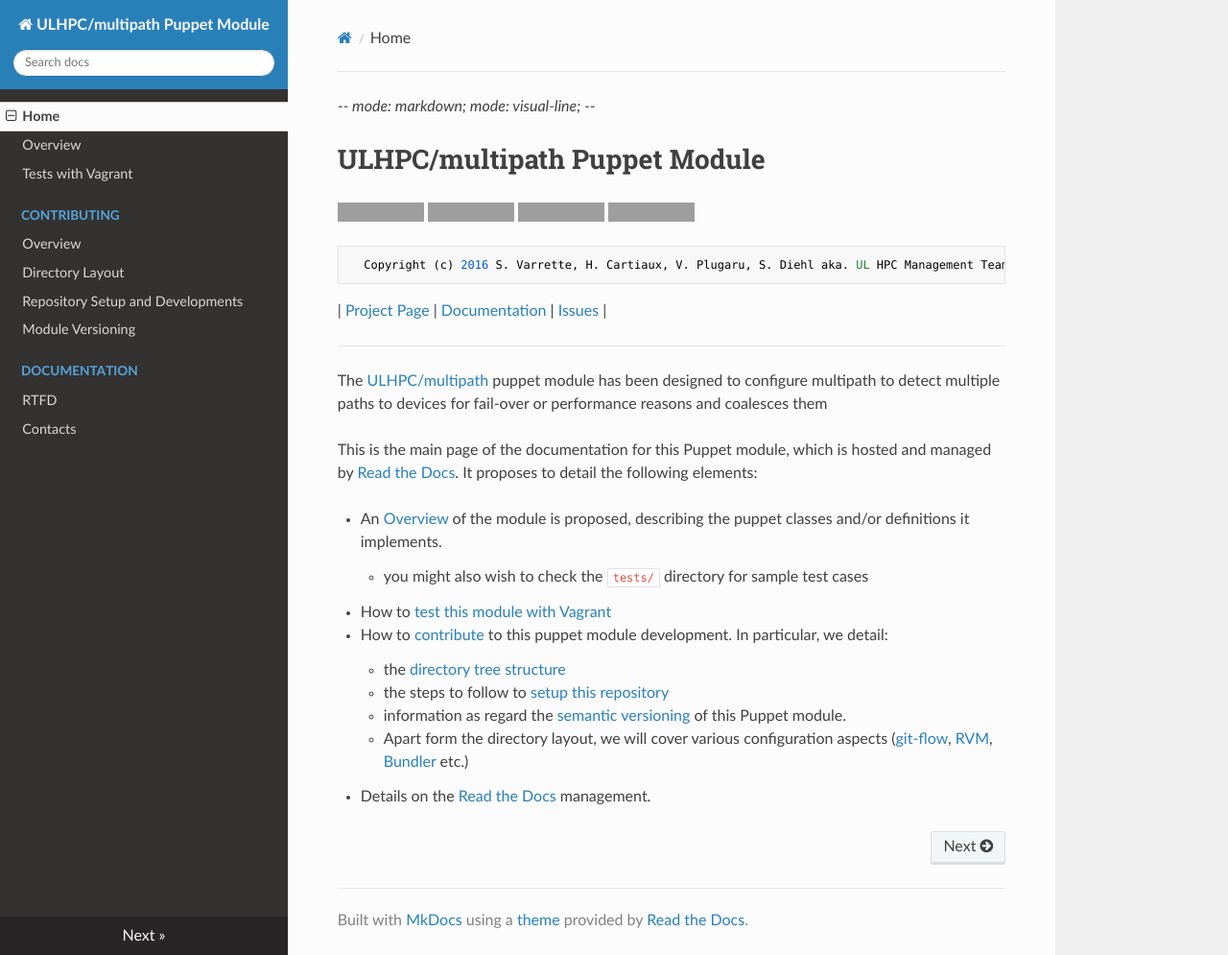
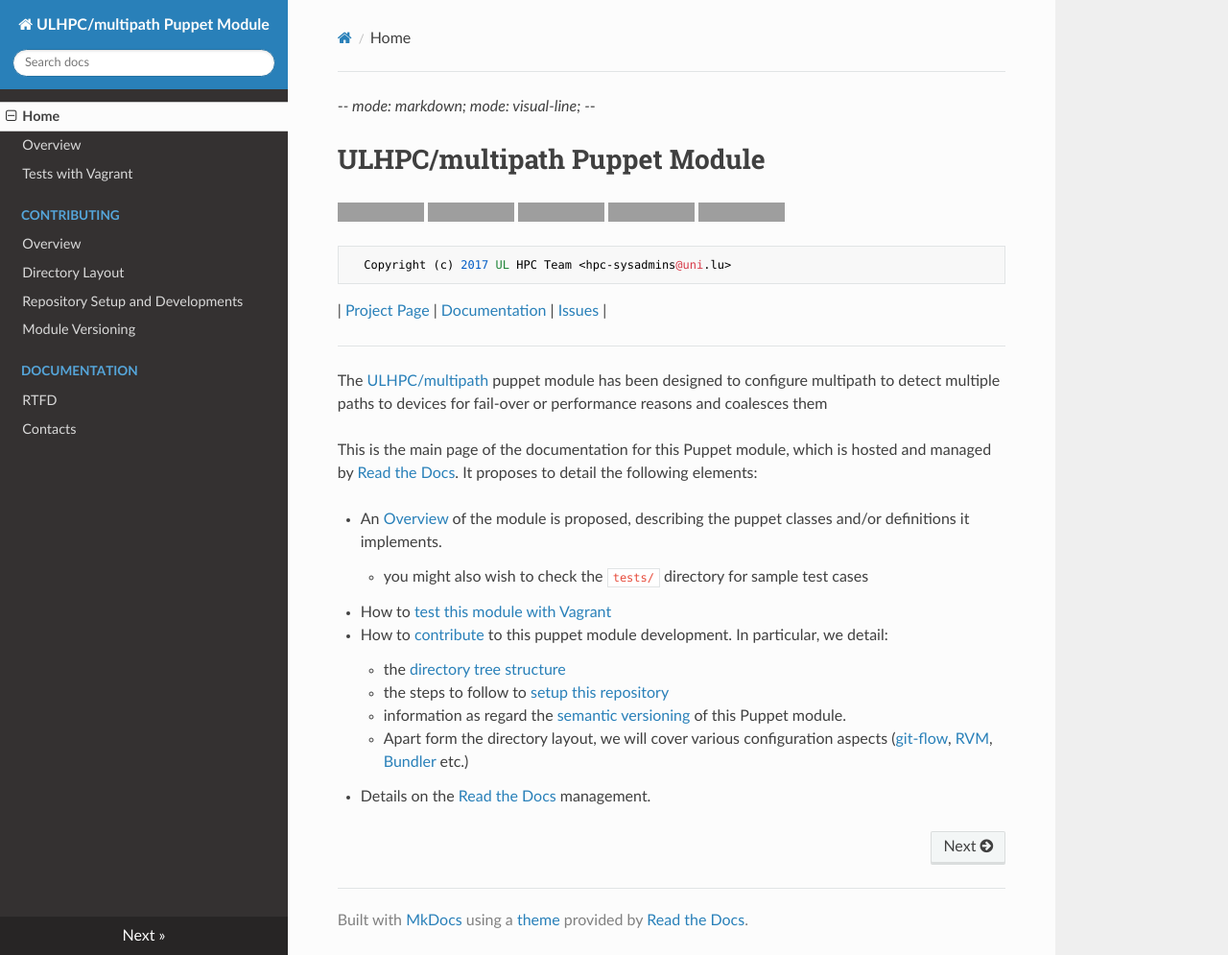
Before and after one commit to weareact/puppet-multipath, an MkDocs documentation site: the page built from docs/index.md, in a window 1280 px wide and 995 px high. Shown: the whole window at 96% size. Built offline with MkDocs 1.6.1, drawn with Linux system fonts in a browser that asks for light colours; nearby versions of some CDN libraries; old or Windows-style settings are respelled for this version of MkDocs; grey boxes are pictures that could not be loaded.

Commit message:
update content of 'index.md'
Signed-off-by: Hyacinthe Cartiaux <Hyacinthe.Cartiaux@uni.lu>

```diff
--- a/docs/index.md
+++ b/docs/index.md
@@ -6,8 +6,9 @@
 [![License](http://img.shields.io/:license-GPL3.0-blue.svg)](LICENSE)
 ![Supported Platforms](http://img.shields.io/badge/platform-debian|centos-lightgrey.svg)
 [![Documentation Status](https://readthedocs.org/projects/ulhpc-puppet-multipath/badge/?version=latest)](https://readthedocs.org/projects/ulhpc-puppet-multipath/?badge=latest)
+[![By ULHPC](https://img.shields.io/badge/by-ULHPC-blue.svg)](http://hpc.uni.lu)
 
-      Copyright (c) 2016 S. Varrette, H. Cartiaux, V. Plugaru, S. Diehl aka. UL HPC Management Team <hpc-sysadmins@uni.lu>
+      Copyright (c) 2017 UL HPC Team <hpc-sysadmins@uni.lu>
 
 | [Project Page](https://github.com/ULHPC/puppet-multipath) | [Documentation](http://ulhpc-puppet-multipath.readthedocs.org/en/latest/) | [Issues](https://github.com/ULHPC/puppet-multipath/issues) |
 
```
